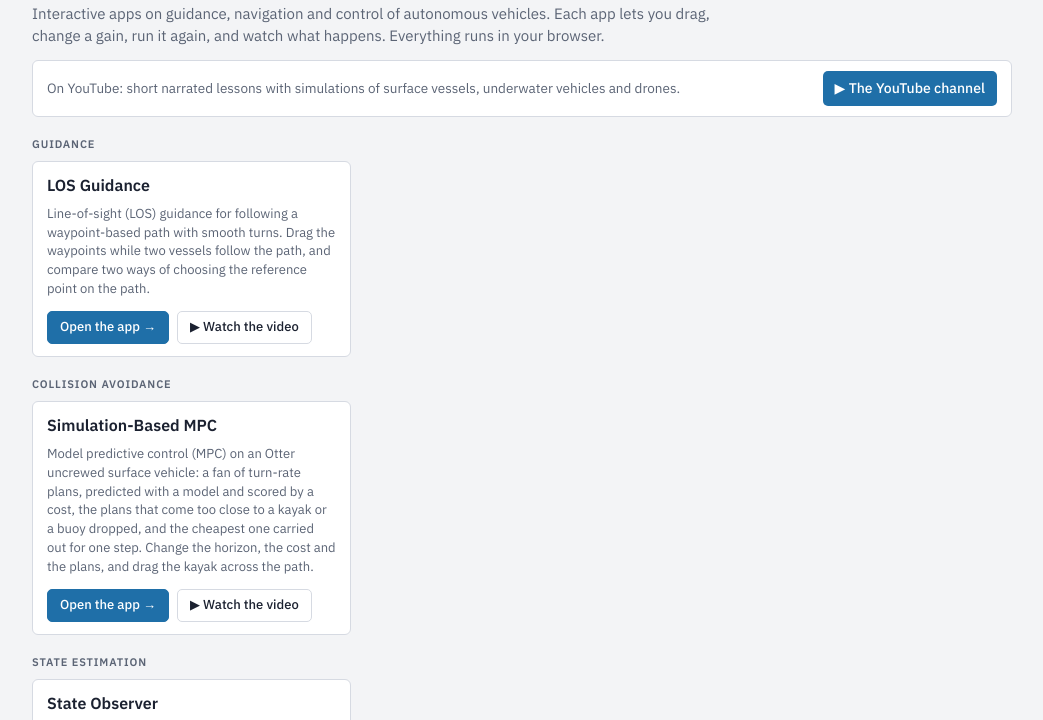
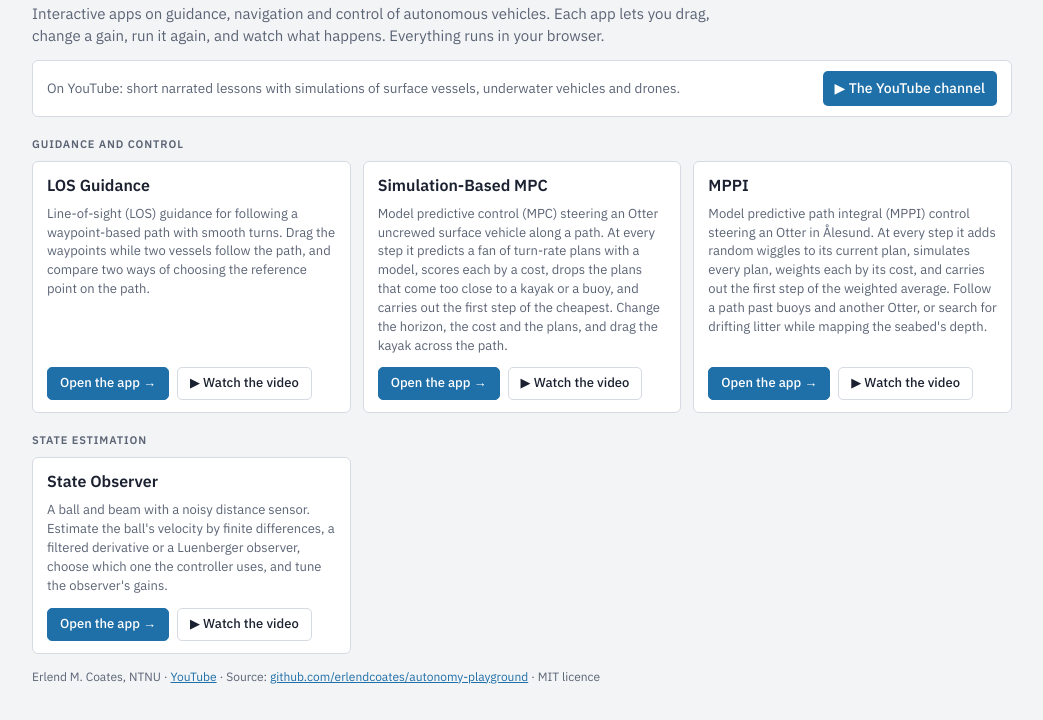
Before and after one commit to erlendcoates/autonomy-playground, a plain HTML site: page index.html in a window 1280 px wide. Shown: the part 58-778 px from the top of the page, without its empty margins (118-1161 px from the left). Drawn offline with Linux system fonts and the light colour scheme.

Commit message:
Landing page: Guidance and control holds LOS Guidance, Simulation-Based MPC and MPPI
Both MPC apps follow a path as LOS Guidance does, and MPPI also searches, so Collision avoidance was too narrow; the
section now matches the Guidance and Control playlist. The MPC and MPPI cards in full sentences.

```diff
--- a/index.html
+++ b/index.html
@@ -41,7 +41,7 @@ change a gain, run it again, and watch what happens. Everything runs in your bro
   <a class="yt" href="https://www.youtube.com/@ErlendCoates">▶ The YouTube channel</a>
 </div>
 
-<h2 class="part">Guidance</h2>
+<h2 class="part">Guidance and control</h2>
 <div class="cards">
   <div class="card panel">
     <h3>LOS Guidance</h3>
@@ -52,18 +52,25 @@ change a gain, run it again, and watch what happens. Everything runs in your bro
       <a class="vid" href="https://youtu.be/e-B-lBFzHRs">▶ Watch the video</a>
     </div>
   </div>
-</div>
-
-<h2 class="part">Collision avoidance</h2>
-<div class="cards">
   <div class="card panel">
     <h3>Simulation-Based MPC</h3>
-    <p>Model predictive control (MPC) on an Otter uncrewed surface vehicle: a fan of turn-rate plans, predicted with a
-    model and scored by a cost, the plans that come too close to a kayak or a buoy dropped, and the cheapest one carried
-    out for one step. Change the horizon, the cost and the plans, and drag the kayak across the path.</p>
+    <p>Model predictive control (MPC) steering an Otter uncrewed surface vehicle along a path. At every step it
+    predicts a fan of turn-rate plans with a model, scores each by a cost, drops the plans that come too close to a kayak
+    or a buoy, and carries out the first step of the cheapest. Change the horizon, the cost and the plans, and drag the
+    kayak across the path.</p>
     <div class="actions">
       <a class="open" href="simulation-based-mpc/">Open the app →</a>
       <a class="vid" href="https://youtu.be/npO-H_k6Q-0">▶ Watch the video</a>
+    </div>
+  </div>
+  <div class="card panel">
+    <h3>MPPI</h3>
+    <p>Model predictive path integral (MPPI) control steering an Otter in Ålesund. At every step it adds random wiggles to
+    its current plan, simulates every plan, weights each by its cost, and carries out the first step of the weighted
+    average. Follow a path past buoys and another Otter, or search for drifting litter while mapping the seabed's depth.</p>
+    <div class="actions">
+      <a class="open" href="mppi/">Open the app →</a>
+      <a class="vid" href="https://youtu.be/LReozcbB-ZE">▶ Watch the video</a>
     </div>
   </div>
 </div>
```
